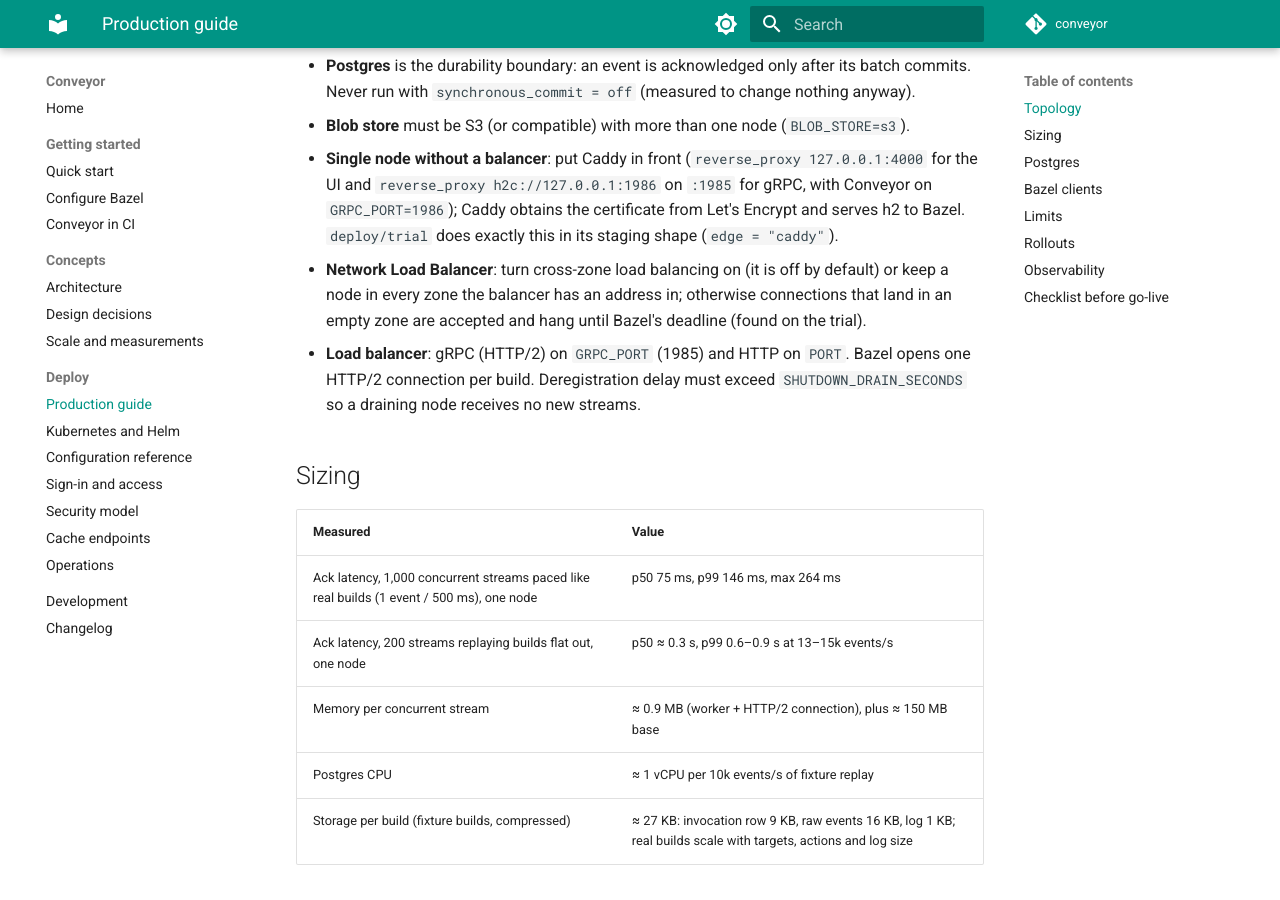
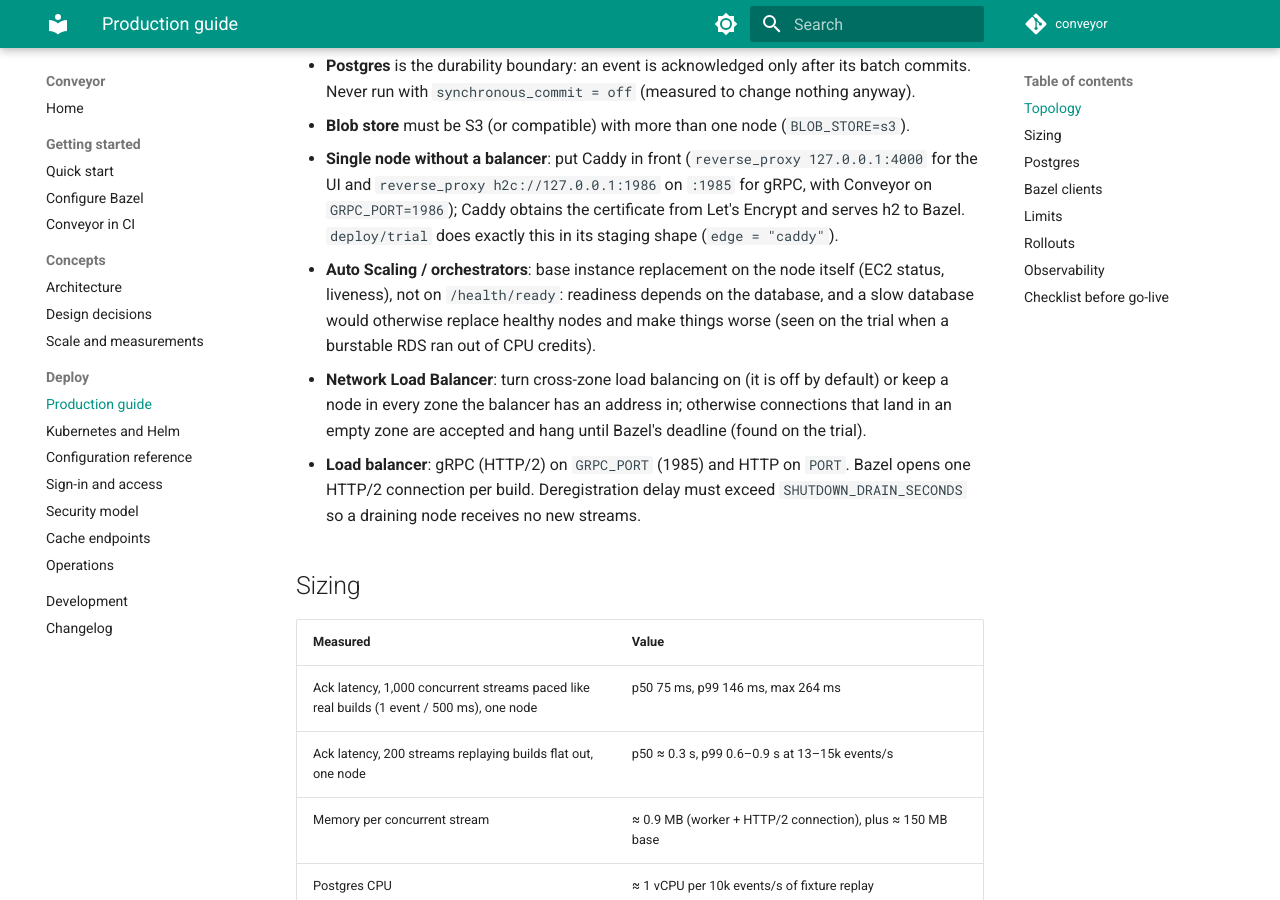
Before and after one commit to erneestoc/conveyor, an MkDocs documentation site: the page built from docs/production.md, in a window 1280 px wide and 900 px high, scrolled down 430 px. Built offline with MkDocs 1.6.1 and Material for MkDocs 9.7.7, drawn with Linux system fonts in a browser that asks for light colours; comment, search, counter and statistics services are not loaded.

Commit message:
Trial ASG uses EC2 health; HANDOFF: NLB soak outcome and stack state
The balancer's readiness check depends on the database; when the trial's
burstable RDS ran out of CPU credits the group replaced healthy nodes.
Instance replacement now follows EC2 health only.

Co-Authored-By: Claude Fable 5.1 <noreply@anthropic.com>
Claude-Session: https://claude.ai/code/session_013T4qUDStW7F9C64ivhxJdn

```diff
--- a/docs/production.md
+++ b/docs/production.md
@@ -18,6 +18,10 @@ on your own hardware before committing to a size (`mix conveyor.loadgen --help`)
   for the UI and `reverse_proxy h2c://127.0.0.1:1986` on `:1985` for gRPC, with Conveyor
   on `GRPC_PORT=1986`); Caddy obtains the certificate from Let's Encrypt and serves h2 to
   Bazel. `deploy/trial` does exactly this in its staging shape (`edge = "caddy"`).
+- **Auto Scaling / orchestrators**: base instance replacement on the node itself
+  (EC2 status, liveness), not on `/health/ready`: readiness depends on the database, and a
+  slow database would otherwise replace healthy nodes and make things worse (seen on the
+  trial when a burstable RDS ran out of CPU credits).
 - **Network Load Balancer**: turn cross-zone load balancing on (it is off by default) or
   keep a node in every zone the balancer has an address in; otherwise connections that
   land in an empty zone are accepted and hang until Bazel's deadline (found on the trial).
```
Also changed, not shown: HANDOFF.md (+2 -2 lines), 1 other file.
